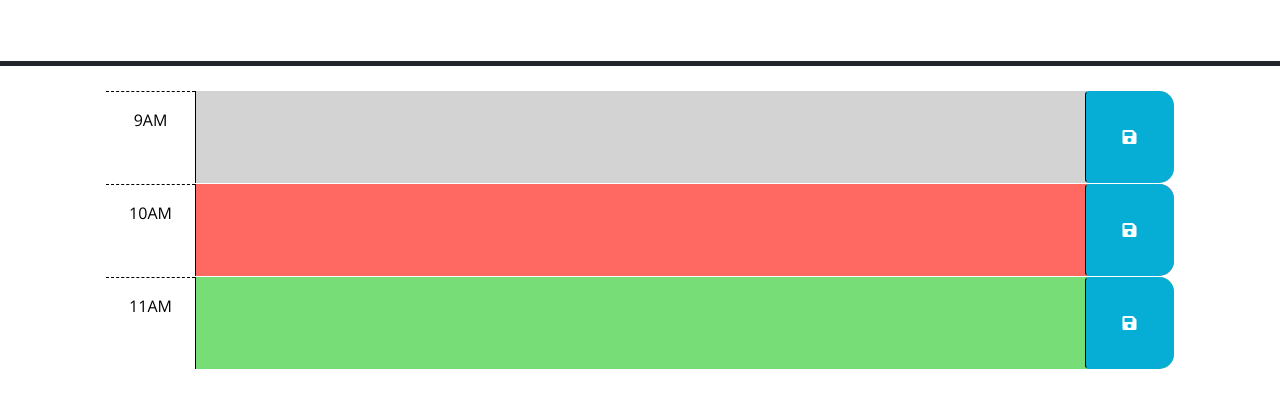
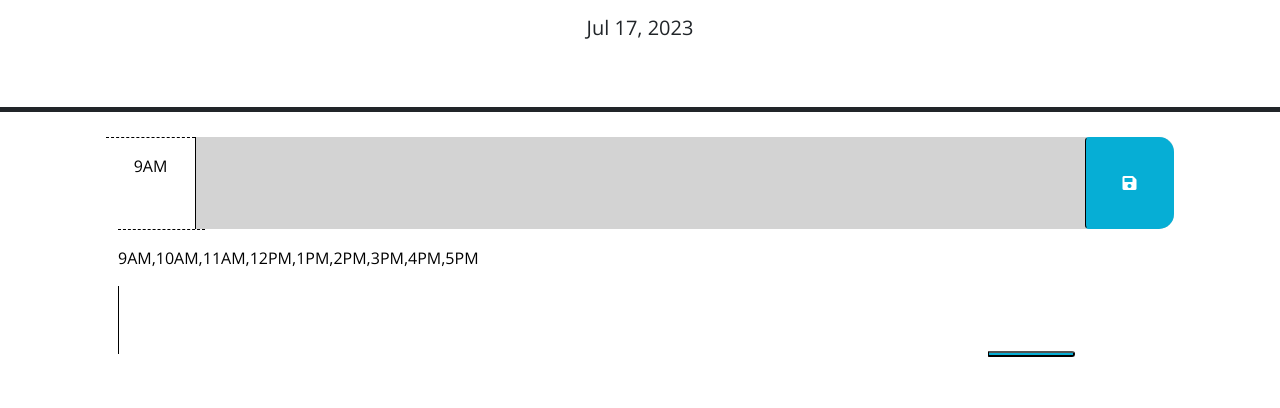
Before and after one commit to clgomez5/challenge-5, a plain HTML site: page index.html in a window 1280 px wide. Shown: the part 166-574 px from the top of the page. Drawn offline with nearby package versions, Linux system fonts and the light colour scheme; files that its build step writes are made by us from their sources; files whose address does not match are found by name.

Commit message:
added css to js

```diff
--- a/index.html
+++ b/index.html
@@ -28,7 +28,8 @@
       <p class="lead">A simple calendar app for scheduling your work day</p>
       <p id="currentDay" class="lead"></p>
     </header>
-    <div class="container-lg px-5">
+    <div class="container-lg px-5" id="root">
+
       <!-- Use class for "past", "present", and "future" to apply styles to the
         time-block divs accordingly. The javascript will need to do this by
         adding/removing these classes on each div by comparing the hour in the
@@ -41,7 +42,7 @@
 
       <!-- Example of a past time block. The "past" class adds a gray background color. -->
       <div id="hour-9" class="row time-block past">
-        <div class="col-2 col-md-1 hour text-center py-3">9AM</div>
+        <div id="current-time" class="col-2 col-md-1 hour text-center py-3">9AM</div>
         <textarea class="col-8 col-md-10 description" rows="3"> </textarea>
         <button class="btn saveBtn col-2 col-md-1" aria-label="save">
           <i class="fas fa-save" aria-hidden="true"></i>
@@ -49,22 +50,22 @@
       </div>
 
       <!-- Example of a a present time block. The "present" class adds a red background color. -->
-      <div id="hour-10" class="row time-block present">
+      <!-- <div id="hour-10" class="row time-block present">
         <div class="col-2 col-md-1 hour text-center py-3">10AM</div>
         <textarea class="col-8 col-md-10 description" rows="3"> </textarea>
         <button class="btn saveBtn col-2 col-md-1" aria-label="save">
           <i class="fas fa-save" aria-hidden="true"></i>
         </button>
-      </div>
+      </div> -->
 
       <!-- Example of a future time block. The "future" class adds a green background color. -->
-      <div id="hour-11" class="row time-block future">
+      <!-- <div id="hour-11" class="row time-block future">
         <div class="col-2 col-md-1 hour text-center py-3">11AM</div>
         <textarea class="col-8 col-md-10 description" rows="3"> </textarea>
         <button class="btn saveBtn col-2 col-md-1" aria-label="save">
           <i class="fas fa-save" aria-hidden="true"></i>
         </button>
-      </div>
+      </div> -->
 
     <script src="https://code.jquery.com/jquery-3.4.1.min.js"></script>
     <script
--- a/assets/script.js
+++ b/script.js
@@ -1,3 +1,49 @@
+
+var hours = [
+  '9AM',
+  '10AM',
+  '11AM',
+  '12PM',
+  '1PM',
+  '2PM',
+  '3PM',
+  '4PM',
+  '5PM',
+];
+
+var rootEl = $('#root');
+
+var timeBlockEl = $('<div>');
+var textAreaEl = $('<textarea>');
+var buttonEl = $('<button>');
+
+timeBlockEl.text(hours);
+
+timeBlockEl.addClass('col-2 col-md-1 hour text-center py-3');
+textAreaEl.addClass("col-8 col-md-10 description border-top: 1px solid white");
+textAreaEl.css('background', 'transparent','padding', '10px');
+buttonEl.addClass("col-2 col-md-1");
+buttonEl.css('border-left', '1px solid black');
+buttonEl.css('border-top-right-radius', '15px');
+buttonEl.css('border-bottom-right-radius', '15px');
+buttonEl.css('background-color', '#06aed5');
+
+rootEl.append(timeBlockEl);
+rootEl.append(textAreaEl);
+rootEl.append(buttonEl);
+
+for (var i = 0; i < hours.length; i++) {
+  var hoursEl = $('<div>');
+
+  hoursEl.text(hours[i]);
+  console.log(hoursEl);
+}
+
+var currentDate = dayjs();
+$('#currentDay').text(currentDate.format('MMM D, YYYY'));
+console.log(currentDate);
+
+
 // Wrap all code that interacts with the DOM in a call to jQuery to ensure that
 // the code isn't run until the browser has finished rendering all the elements
 // in the html.
```
Also changed, not shown: style.css (renamed from assets/style.css).
